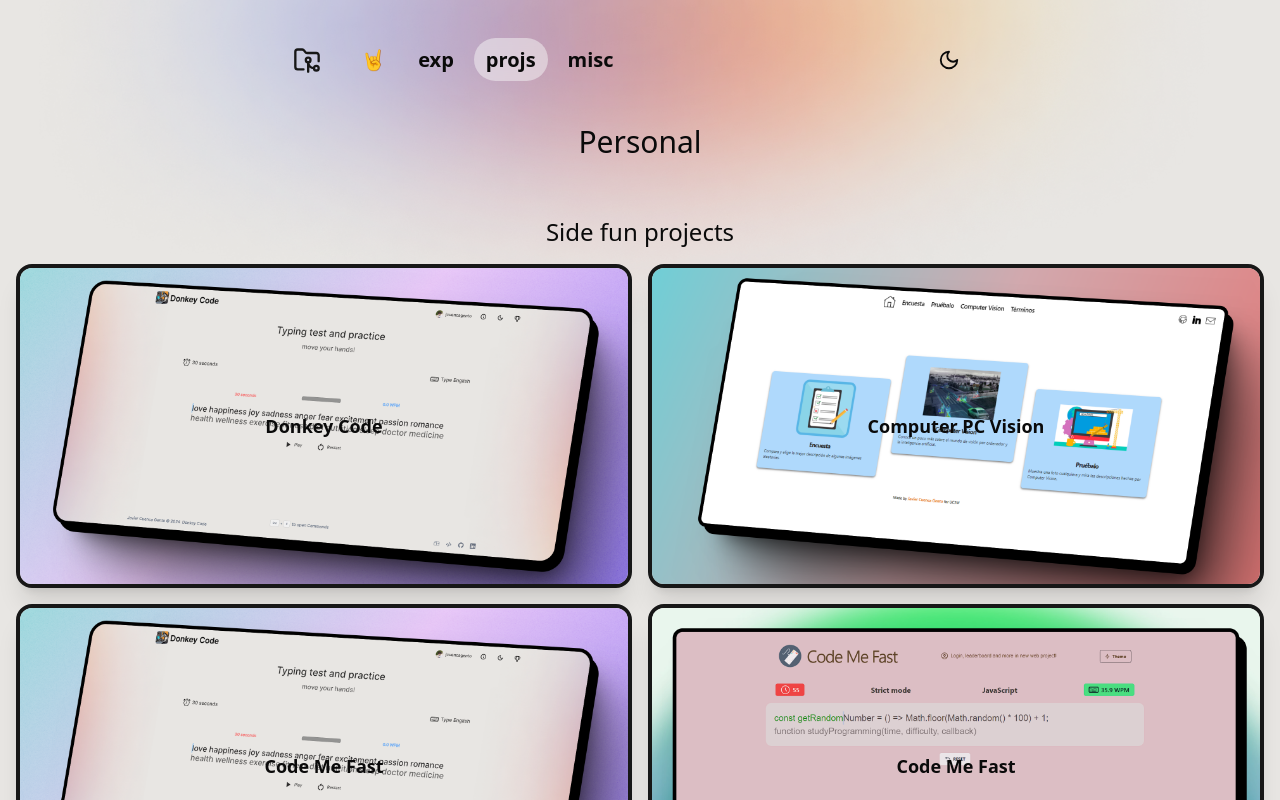
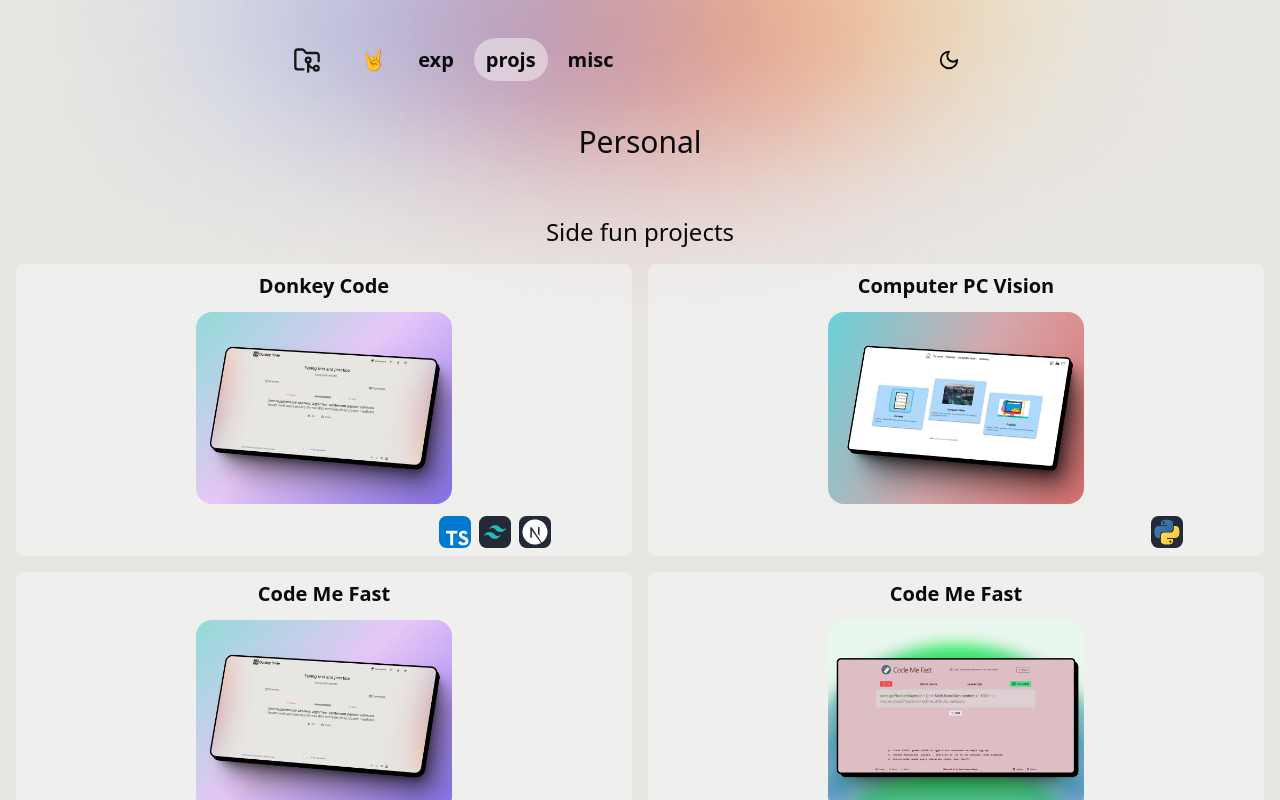
Before and after one commit to jcuencagento/portfolio, a Next.js app: page /projects in a window 1280 px wide. Shown: the top 800 px of the page. Built offline with nearby package versions, Linux system fonts and the light colour scheme.

Commit message:
Make Project component

```diff
--- a/src/components/MySideProjects.tsx
+++ b/src/components/MySideProjects.tsx
@@ -9,6 +9,8 @@ import Link from "next/link";
 import donkeycode from "../../public/projects/donkeycode_project_HD.webp";
 import compcvision from "../../public/projects/compcvision_project_HD.webp";
 import codemefast from "../../public/projects/codemefast_project_HD.webp";
+
+import projectArticle from "./ProjectArticle";
 
 export default function MySideProjects() {
     const sideProjects = [
@@ -25,7 +27,7 @@ export default function MySideProjects() {
             name: "Computer PC Vision",
             imageSrc: compcvision,
             githubUrl: "https://github.com/jcuencagento/compc-vision",
-            stack: ["JavaScript", "Vanilla", "Python", "Docker"],
+            stack: ["JavaScript", "Python", "Docker"],
         },
         {
             id: 3,
@@ -49,29 +51,7 @@ export default function MySideProjects() {
         <div className="flex w-full flex-col">
             <div className="grid grid-cols-1 gap-4 lg:grid-cols-2">
                 {sideProjects.map((proj: any) => (
-                    <article
-                        key={proj.id}
-                        className="ty-50 relative m-auto flex h-full w-full transform-gpu items-center justify-center rounded-2xl rounded-2xl border-4 border-4 border-primary border-primary shadow-xl duration-300 ease-in-out hover:scale-95 lg:p-8"
-                    >
-                        <Link href={proj.letterboxdUrl || "/misc"} rel="noreferrer" target="_blank">
-                            <Image
-                                key={`image-movie-${proj.id}`}
-                                priority
-                                alt="Album image"
-                                className="absolute inset-0 h-full w-full rounded-xl object-cover"
-                                height={1000}
-                                src={proj.imageSrc}
-                                width={1000}
-                            />
-                            <div className="align-center flex h-full w-full flex-col justify-center p-4 py-28">
-                                <div className="transform-gpu duration-300 ease-in-out">
-                                    <article className="m-auto flex flex-col">
-                                        <p className="text-base font-extrabold opacity-100 lg:text-lg">{proj.name}</p>
-                                    </article>
-                                </div>
-                            </div>
-                        </Link>
-                    </article>
+                    <>{projectArticle(proj.name, proj.description, proj.testUrl, proj.imageSrc, proj.stack)}</>
                 ))}
             </div>
         </div>
--- /dev/null
+++ b/src/components/ProjectArticle.tsx
@@ -0,0 +1,33 @@
+import type {StaticImageData} from "next/image";
+
+import Image from "next/image";
+
+import {IconNextJS, IconTailwindcss, IconTypescript, IconPostgres, IconPython} from "@/components/icons";
+
+export default function projectArticle(name: string, description: string, testUrl: string, image: StaticImageData, stack: string[]) {
+    return (
+        <article className="col-span-1 flex flex-1 flex-col items-center rounded-lg bg-secondary/60 p-2 lg:px-6">
+            <p className="text-xl font-bold">{name}</p>
+            <p className="text-sm font-semibold text-primary/90">{description}</p>
+            {testUrl ? (
+                <a aria-label={name} href={testUrl} rel="noreferrer" target="_blank">
+                    <Image
+                        priority
+                        alt={name}
+                        className="m-3 h-48 w-auto transform-gpu rounded-2xl duration-300 ease-in-out hover:scale-95"
+                        src={image}
+                    />
+                </a>
+            ) : (
+                <Image priority alt={name} className="m-3 h-48 w-auto rounded-2xl" src={image} />
+            )}
+            <div className="flex w-4/5 flex-row justify-end gap-2">
+                {stack.includes("TypeScript") && <IconTypescript height="32" width="32" />}
+                {stack.includes("Tailwind") && <IconTailwindcss height="32" width="32" />}
+                {stack.includes("NextJS") && <IconNextJS height="32" width="32" />}
+                {stack.includes("Python") && <IconPython height="32" width="32" />}
+                {stack.includes("PostgresSQL") && <IconPostgres height="32" width="32" />}
+            </div>
+        </article>
+    );
+}
--- a/src/components/ProjectsComponent.tsx
+++ b/src/components/ProjectsComponent.tsx
@@ -3,7 +3,6 @@
 /* eslint-disable @typescript-eslint/no-unsafe-member-access */
 /* eslint-disable @typescript-eslint/no-unsafe-return */
 "use client";
-import type {StaticImageData} from "next/image";
 
 import Image from "next/image";
 import Link from "next/link";
@@ -13,26 +12,7 @@ import aesthetic from "../../public/aesthetic.webp";
 import donkeycode from "../../public/projects/donkeycode_project_HD.webp";
 
 import {Button} from "./ui/button";
-
-const projectArticle = (name: string, description: string, link: string, image: StaticImageData) => {
-    return (
-        <article className="col-span-1 flex flex-1 flex-col items-center rounded-lg bg-secondary/60 p-2 lg:px-6">
-            <p className="text-xl font-bold">{name}</p>
-            <p className="text-sm font-semibold text-primary/90">{description}</p>
-            <a aria-label={name} href={link} rel="noreferrer" target="_blank">
-                <Image
-                    priority
-                    alt={name}
-                    className="m-3 h-48 w-auto transform-gpu rounded-2xl duration-300 ease-in-out ease-in-out hover:scale-95"
-                    src={image}
-                />
-            </a>
-            <div>
-                <p>Qué y cómo</p>
-            </div>
-        </article>
-    );
-};
+import projectArticle from "./ProjectArticle";
 
 export default function ProjectsComponent() {
     const selectLastHalfYear = (data: any[]) => {
@@ -51,12 +31,6 @@ export default function ProjectsComponent() {
     return (
         <div className="col-span-1 row-span-1 transform-gpu rounded-xl p-2 font-bold leading-[4rem] duration-500 lg:col-span-2 lg:p-4">
             <div className="grid auto-rows-auto grid-cols-1 gap-6 lg:grid-cols-2">
-                {projectArticle(
-                    "Donkey Code",
-                    "Interactive typing and coding test to practice.",
-                    "https://donkey-code.vercel.app/",
-                    donkeycode,
-                )}
                 <article className="relative flex flex-1 flex-col items-center rounded-lg p-32 lg:p-1 lg:px-1">
                     <Image
                         key="aesthetic-programming"
@@ -91,6 +65,13 @@ export default function ProjectsComponent() {
                         </Link>
                     </div>
                 </article>
+                {projectArticle(
+                    "Donkey Code",
+                    "Interactive typing and coding test to practice.",
+                    "https://donkey-code.vercel.app/",
+                    donkeycode,
+                    ["NextJS", "TypeScript", "Tailwind"],
+                )}
             </div>
         </div>
     );
```
